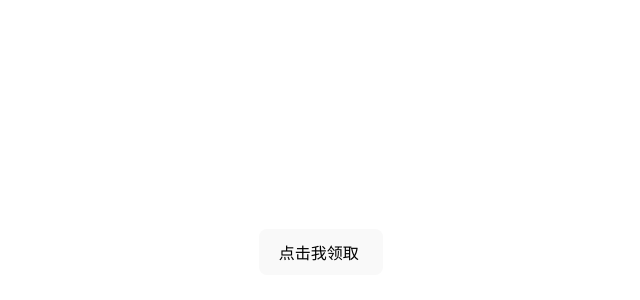
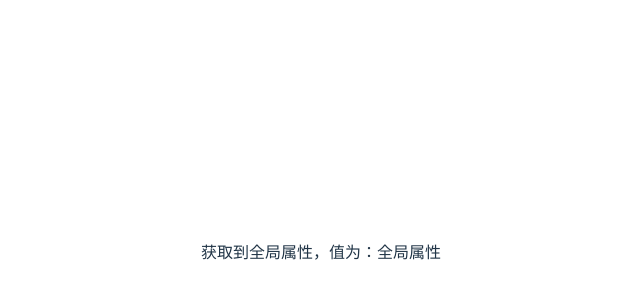
Before and after one commit to husky-dot/vue-tips-handbook, a Vue app: page / in a window 1280 px wide. Shown: the part 148-448 px from the top of the page, without its empty margins (319-959 px from the left). Built offline with nearby package versions, Linux system fonts and the light colour scheme.

Commit message:
feat: 完成

```diff
--- a/src/App.vue
+++ b/src/App.vue
@@ -1,9 +1,9 @@
 <template>
-  <Button>
-    点击我<strong>领取</strong> <img />
-  </Button>
+  <div>
+    <GlobalProperty />
+  </div>
 </template>
 
 <script setup>
-import Button from './components/Button.vue'
+import GlobalProperty from './components/GlobalProperty.vue'
 </script>
--- a/src/components/Button.vue
+++ /dev/null
@@ -1,11 +0,0 @@
-<template>
-  <button @click="$emit('click')">
-    <slot />
-  </button>
-</template>
-
-<script>
-export default {
-  name: 'Button',
-}
-</script>
--- /dev/null
+++ b/src/components/GlobalProperty.vue
@@ -0,0 +1,9 @@
+<template>
+  <div>获取到全局属性，值为：{{ $myGlobal }}</div>
+</template>
+
+<script setup>
+import useGlobals from '../useGlobals'
+
+const { $myGlobal } = useGlobals()
+</script>
--- a/src/main.js
+++ b/src/main.js
@@ -2,4 +2,8 @@ import { createApp } from 'vue'
 import './style.css'
 import App from './App.vue'
 
-createApp(App).mount('#app')
+const app = createApp(App)
+
+app.config.globalProperties.$myGlobal = '全局属性'
+
+app.mount('#app')
--- /dev/null
+++ b/src/useGlobals.js
@@ -0,0 +1,3 @@
+export default () => ({
+  $myGlobal: '全局属性',
+})
```
